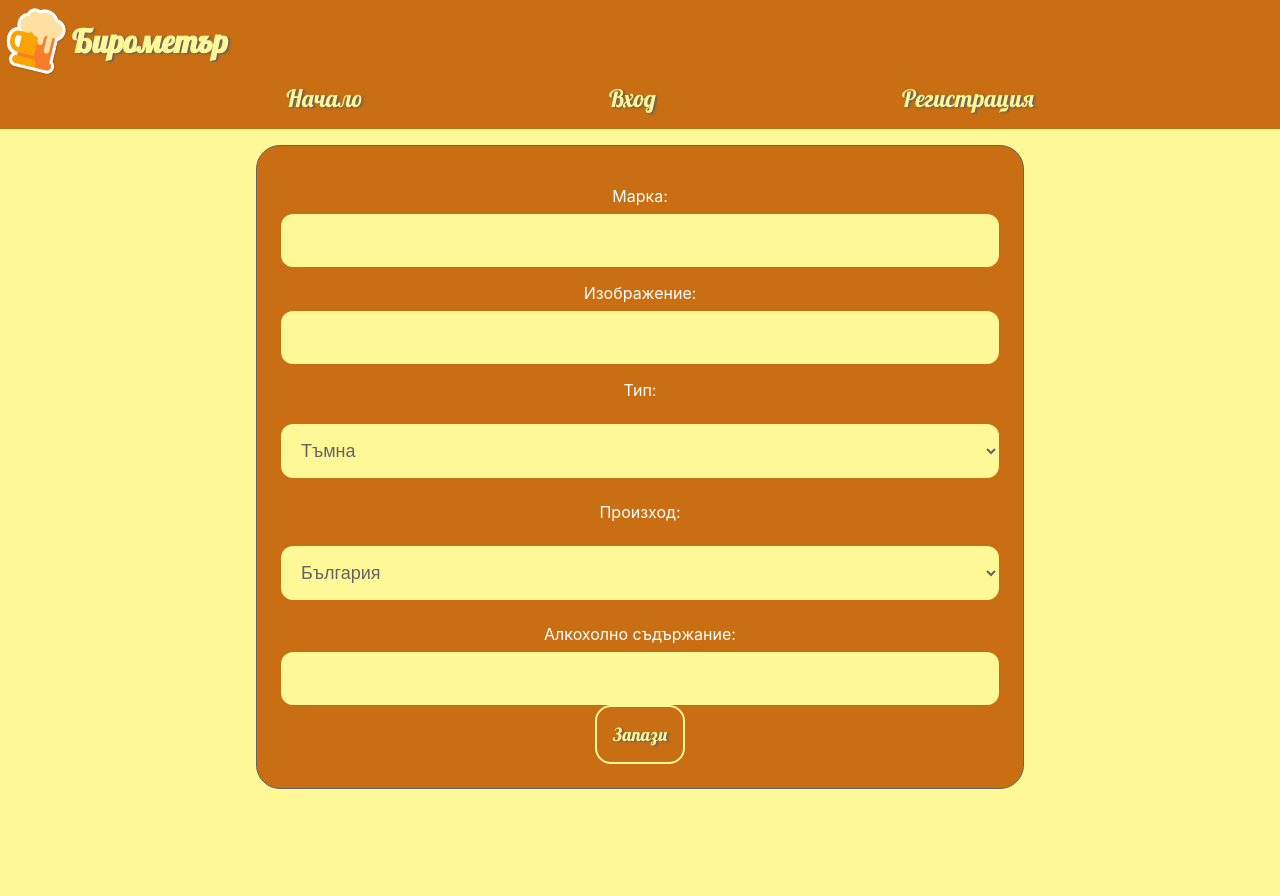
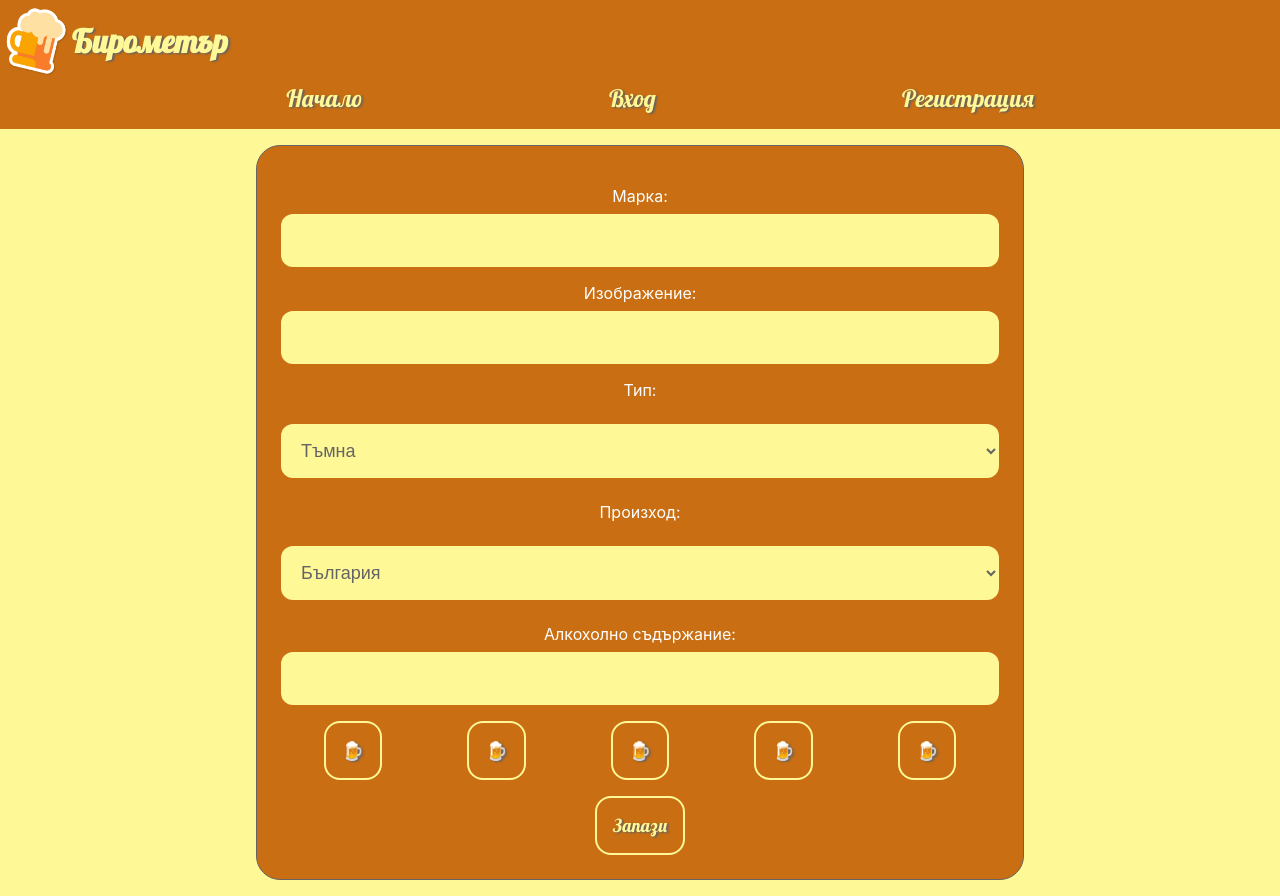
Before and after one commit to entropy88/beer-project, a React (Create React App) app: page /create in a window 1280 px wide. Before the commit the page ends 805 px from the top, so only its background shows below. Built offline with nearby package versions, Linux system fonts and the light colour scheme.

Commit message:
UI shenanigans

```diff
--- a/src/components/BeerCard/BeerCard.js
+++ b/src/components/BeerCard/BeerCard.js
@@ -17,7 +17,7 @@ function BeerCard({beer}) {
      <div className={styles.imgWrapper}> <img src={beer.imgUrl}></img></div>
      <p className={styles.description}>Тип: {beer.type}</p>
      <p>{[...Array(rating)].map((e, i) => {
-      return <span key={i}>&#9733;</span>
+      return <span key={i}>&#127866;</span>
       })}</p>
 
 
--- a/src/components/BeerDetails/BeerDetails.js
+++ b/src/components/BeerDetails/BeerDetails.js
@@ -79,7 +79,7 @@ return (
                 onMouseEnter={() => setHover(index)}
                 onMouseLeave={() => setHover(rating)}
                     >
-                    <span className={styles.starButton}>&#9733;</span>
+                    <span>&#127866;</span>
                     </button>
         );
       })}
--- a/src/components/CreateRecord/CreateRecord.js
+++ b/src/components/CreateRecord/CreateRecord.js
@@ -12,6 +12,9 @@ function CreateRecord() {
   // const [errors, setErrors] = useState([]);
   const navigate = useNavigate();
   const {user} =useContext(AuthContext);
+
+  const [rating, setRating] = useState(0);
+  const [hover, setHover] = useState(0);
 
   // function onErrors(err){
   //   setErrors(errors.concat(err));
@@ -47,16 +50,12 @@ function CreateRecord() {
 
     beerService.create({
       ownerId:user._id,
-       title,
-        imgUrl,
-        type,
-        country,
-        alcVol,
-         //default
-
-       rating: [3]
-
-
+      title,
+      imgUrl,
+      type,
+      country,
+      alcVol,
+      rating: [rating]
     })
         .then(result => {
           console.log(result._id+ "new");
@@ -91,7 +90,27 @@ function CreateRecord() {
           <label className={styles.createLabel} htmlFor="alcoholicContent">Алкохолно съдържание:</label>
           <input className={styles.createInput} type="number" name="alcoholicContent" id="alcoholicContent" min="0" step="0.1" max="10"></input>
 
+          <div className={styles.rating}>
+                {[...Array(5)].map((star, index) => {
+                index += 1;
+                 return (
+                 <button
+                 type="button"
+                key={index}
+                className={index <= (hover || rating) ? "on" : "off"}
+                onClick={function(){
+                setRating(index);
 
+                 }}
+                onMouseEnter={() => setHover(index)}
+                onMouseLeave={() => setHover(rating)}
+                    >
+                    <span>&#127866;</span>
+                    </button>
+        );
+      })}
+
+        </div>
 
           <button type="submit" id="submitBeer">Запази</button>
 
--- a/src/components/CreateRecord/CreateRecord.module.css
+++ b/src/components/CreateRecord/CreateRecord.module.css
@@ -43,20 +43,14 @@
     text-align: center;
 }
 
-.packaging{
-    display: flex;
-    flex-direction: row;
-    flex-wrap: wrap;
-}
-
-.packaging_item{
-    flex-basis: 30%;
- }
-
-.stars{
-    display: flex;
-}
-
 button{
     font-family: 'Lobster', serif;
 }
+
+.rating{
+    margin-top: 16px;
+    margin-bottom: 16px;
+    display: flex;
+    flex-direction: row;
+    align-items: flex-end;
+}
```
Lines whose indentation alone changed are shown as unchanged.
